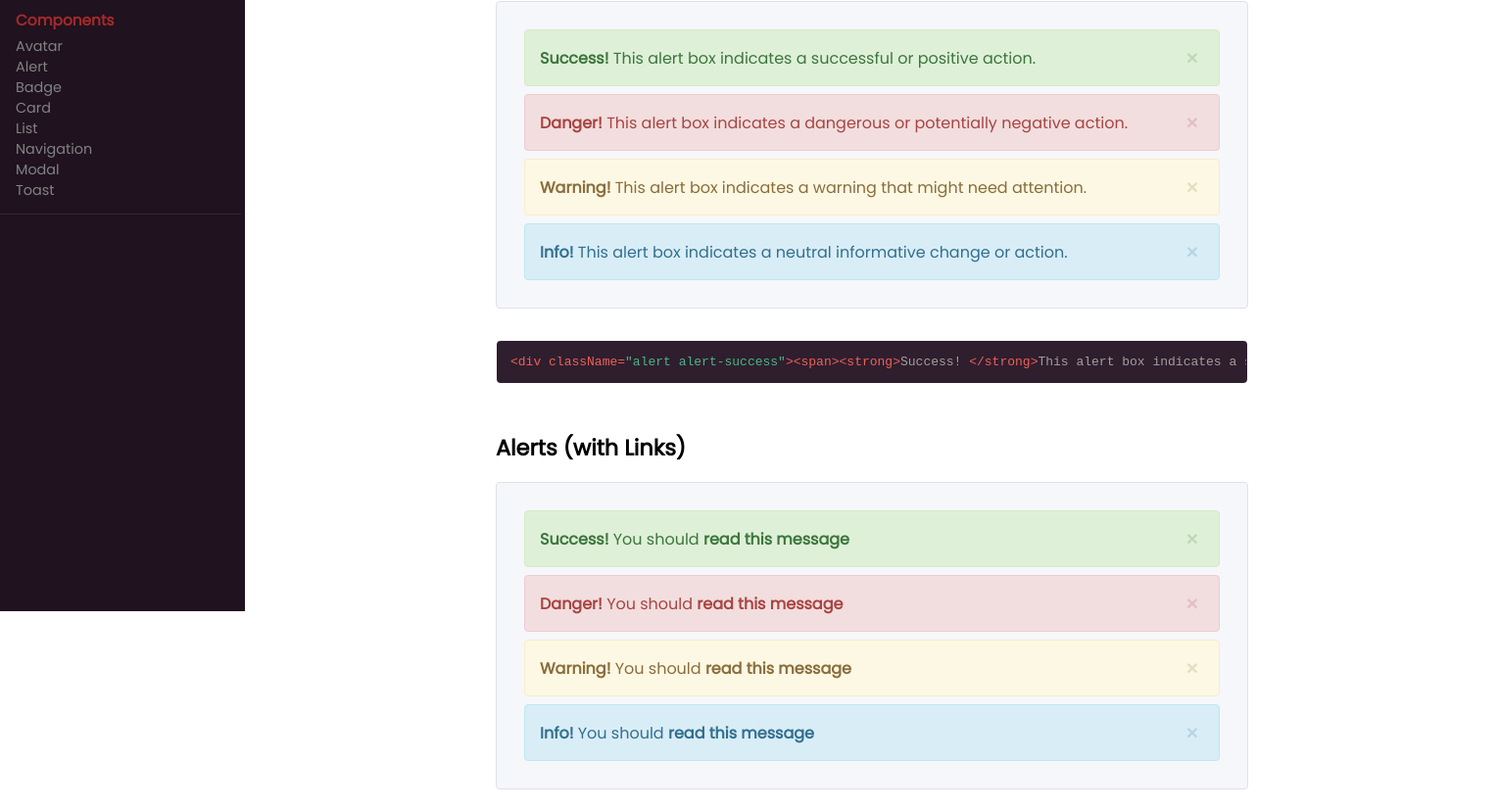
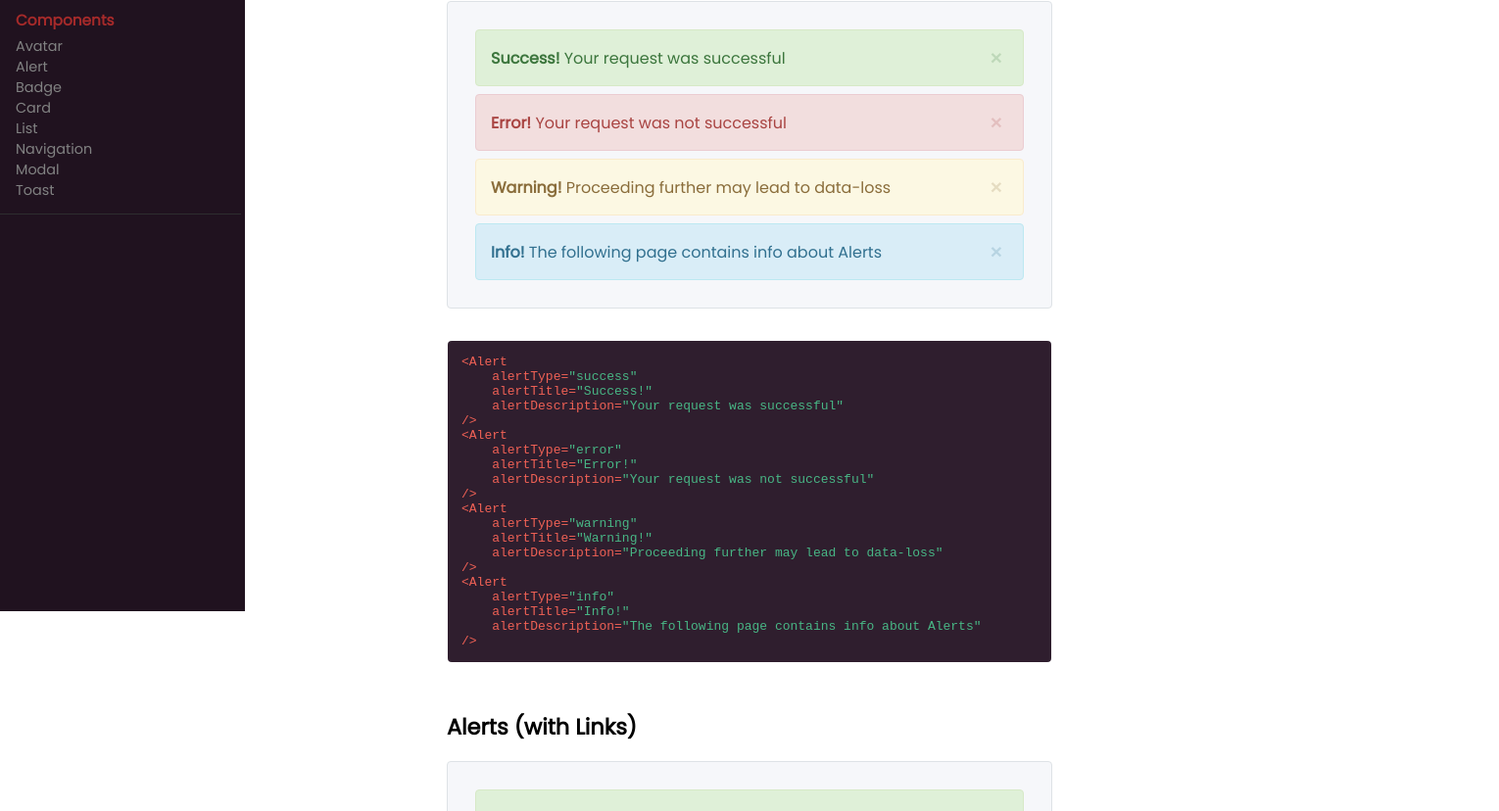
Before and after one commit to Shivaansh-Agarwal/Cardboard-UI, a React (Create React App) app: page /app/alert in a window 1280 px wide. Shown: the part 251-1079 px from the top of the page at 98% size, 1530 px wide, since content can reach past the window. Built offline with nearby package versions, Linux system fonts and the light colour scheme.

Commit message:
refactor: Alerts Page

```diff
--- a/src/components/css-components/Alert/Alert.jsx
+++ b/src/components/css-components/Alert/Alert.jsx
@@ -1,261 +1,35 @@
-import React, { useEffect } from "react";
-import hljs from "highlight.js";
-import {
-  CompPageTemplate,
-  CompSectionTemplate,
-} from "../CompPageTemplates.jsx";
+import React from "react";
+import { ALERT_TYPE_CLASS } from "./constants.js";
 
-const Alert = () => {
-  useEffect(() => {
-    hljs.highlightAll();
-  }, []);
+export const Alert = ({ alertType, alertTitle, alertDescription }) => {
   return (
-    <CompPageTemplate pageHeading={"Alerts"} sections={[section1, section2]} />
+    <div className={`alert ${ALERT_TYPE_CLASS[alertType]}`}>
+      <span>
+        <strong>{alertTitle + " "}</strong>
+        {alertDescription}
+      </span>
+      <button className="alert-btn-close">×</button>
+    </div>
   );
 };
 
-export default Alert;
-
-const section1Preview = (
-  <>
-    <div className="alert alert-success">
+export const AlertWithLink = ({
+  alertType,
+  alertTitle,
+  alertDescription,
+  alertLink,
+  alertLinkMsg,
+}) => {
+  return (
+    <div className={`alert ${ALERT_TYPE_CLASS[alertType]}`}>
       <span>
-        <strong>Success! </strong>
-        This alert box indicates a successful or positive action.
-      </span>
-      <button className="alert-btn-close">×</button>
-    </div>
-    <div className="alert alert-danger">
-      <span>
-        <strong>Danger! </strong>
-        This alert box indicates a dangerous or potentially negative action.
-      </span>
-      <button className="alert-btn-close">×</button>
-    </div>
-    <div className="alert alert-warning">
-      <span>
-        <strong>Warning! </strong>
-        This alert box indicates a warning that might need attention.
-      </span>
-      <button className="alert-btn-close">×</button>
-    </div>
-    <div className="alert alert-info">
-      <span>
-        <strong>Info! </strong>
-        This alert box indicates a neutral informative change or action.
-      </span>
-      <button className="alert-btn-close">×</button>
-    </div>
-  </>
-);
-
-let section1Code = (
-  <>
-    &lt;div className=&quot;alert alert-success&quot;&gt;
-    <br />
-    &lt;span&gt;
-    <br />
-    &lt;strong&gt;Success! &lt;/strong&gt;
-    <br />
-    This alert box indicates a successful or positive action.
-    <br />
-    &lt;/span&gt;
-    <br />
-    &lt;button className=&quot;alert-btn-close&quot;&gt;&times;&lt;/button&gt;
-    <br />
-    &lt;/div&gt;
-    <br />
-    &lt;div className=&quot;alert alert-danger&quot;&gt;
-    <br />
-    &lt;span&gt;
-    <br />
-    &lt;strong&gt;Danger! &lt;/strong&gt;
-    <br />
-    This alert box indicates a dangerous or potentially negative action.
-    <br />
-    &lt;/span&gt;
-    <br />
-    &lt;button className=&quot;alert-btn-close&quot;&gt;&times;&lt;/button&gt;
-    <br />
-    &lt;/div&gt;
-    <br />
-    &lt;div className=&quot;alert alert-warning&quot;&gt;
-    <br />
-    &lt;span&gt;
-    <br />
-    &lt;strong&gt;Warning! &lt;/strong&gt;
-    <br />
-    This alert box indicates a warning that might need attention.
-    <br />
-    &lt;/span&gt;
-    <br />
-    &lt;button className=&quot;alert-btn-close&quot;&gt;&times;&lt;/button&gt;
-    <br />
-    &lt;/div&gt;
-    <br />
-    &lt;div className=&quot;alert alert-info&quot;&gt;
-    <br />
-    &lt;span&gt;
-    <br />
-    &lt;strong&gt;Info! &lt;/strong&gt;
-    <br />
-    This alert box indicates a neutral informative change or action.
-    <br />
-    &lt;/span&gt;
-    <br />
-    &lt;button className=&quot;alert-btn-close&quot;&gt;&times;&lt;/button&gt;
-    <br />
-    &lt;/div&gt;
-    <br />
-  </>
-);
-
-const section1 = CompSectionTemplate({
-  sectionHeading: "Alerts",
-  sectionDesc: "",
-  preview: section1Preview,
-  code: section1Code,
-});
-
-const section2Preview = (
-  <>
-    <div className="alert alert-success">
-      <span>
-        <strong>Success! </strong>
-        You should{" "}
-        <a href="http://cardboardcss.netlify.app/" className="alert-link">
-          {" "}
-          read this message
+        <strong>{alertTitle + " "}</strong>
+        {alertDescription}
+        <a href={alertLink} className="alert-link">
+          {" " + alertLinkMsg}
         </a>
       </span>
       <button className="alert-btn-close">×</button>
     </div>
-    <div className="alert alert-danger">
-      <span>
-        <strong>Danger! </strong>
-        You should{" "}
-        <a href="http://cardboardcss.netlify.app/" className="alert-link">
-          {" "}
-          read this message
-        </a>
-      </span>
-      <button className="alert-btn-close">×</button>
-    </div>
-    <div className="alert alert-warning">
-      <span>
-        <strong>Warning! </strong>
-        You should{" "}
-        <a href="http://cardboardcss.netlify.app/" className="alert-link">
-          {" "}
-          read this message
-        </a>
-      </span>
-      <button className="alert-btn-close">×</button>
-    </div>
-    <div className="alert alert-info">
-      <span>
-        <strong>Info! </strong>
-        You should{" "}
-        <a href="http://cardboardcss.netlify.app/" className="alert-link">
-          {" "}
-          read this message
-        </a>
-      </span>
-      <button className="alert-btn-close">×</button>
-    </div>
-  </>
-);
-const section2Code = (
-  <>
-    &lt;div className=&quot;alert alert-success&quot;&gt;
-    <br />
-    &lt;span&gt;
-    <br />
-    &lt;strong&gt;Success! &lt;/strong&gt;
-    <br />
-    You should
-    <br />
-    &lt;a href=&quot;http://cardboardcss.netlify.app/&quot;
-    className=&quot;alert-link&quot;&gt;
-    <br />
-    read this message
-    <br />
-    &lt;/a&gt;
-    <br />
-    &lt;/span&gt;
-    <br />
-    &lt;button className=&quot;alert-btn-close&quot;&gt;&times;&lt;/button&gt;
-    <br />
-    &lt;/div&gt;
-    <br />
-    &lt;div className=&quot;alert alert-danger&quot;&gt;
-    <br />
-    &lt;span&gt;
-    <br />
-    &lt;strong&gt;Danger! &lt;/strong&gt;
-    <br />
-    You should
-    <br />
-    &lt;a href=&quot;http://cardboardcss.netlify.app/&quot;
-    className=&quot;alert-link&quot;&gt;
-    <br />
-    read this message
-    <br />
-    &lt;/a&gt;
-    <br />
-    &lt;/span&gt;
-    <br />
-    &lt;button className=&quot;alert-btn-close&quot;&gt;&times;&lt;/button&gt;
-    <br />
-    &lt;/div&gt;
-    <br />
-    &lt;div className=&quot;alert alert-warning&quot;&gt;
-    <br />
-    &lt;span&gt;
-    <br />
-    &lt;strong&gt;Warning! &lt;/strong&gt;
-    <br />
-    You should
-    <br />
-    &lt;a href=&quot;http://cardboardcss.netlify.app/&quot;
-    className=&quot;alert-link&quot;&gt;
-    <br />
-    read this message
-    <br />
-    &lt;/a&gt;
-    <br />
-    &lt;/span&gt;
-    <br />
-    &lt;button className=&quot;alert-btn-close&quot;&gt;&times;&lt;/button&gt;
-    <br />
-    &lt;/div&gt;
-    <br />
-    &lt;div className=&quot;alert alert-info&quot;&gt;
-    <br />
-    &lt;span&gt;
-    <br />
-    &lt;strong&gt;Info! &lt;/strong&gt;
-    <br />
-    You should
-    <br />
-    &lt;a href=&quot;http://cardboardcss.netlify.app/&quot;
-    className=&quot;alert-link&quot;&gt;
-    <br />
-    read this message
-    <br />
-    &lt;/a&gt;
-    <br />
-    &lt;/span&gt;
-    <br />
-    &lt;button className=&quot;alert-btn-close&quot;&gt;&times;&lt;/button&gt;
-    <br />
-    &lt;/div&gt;
-    <br />
-  </>
-);
-const section2 = CompSectionTemplate({
-  sectionHeading: "Alerts (with Links)",
-  sectionDesc: "",
-  preview: section2Preview,
-  code: section2Code,
-});
+  );
+};
--- /dev/null
+++ b/src/components/css-components/Alert/AlertUtility.jsx
@@ -0,0 +1,139 @@
+import React, { useEffect } from "react";
+import hljs from "highlight.js";
+import {
+  CompPageTemplate,
+  CompSectionTemplate,
+} from "../CompPageTemplates.jsx";
+import { Alert, AlertWithLink } from "./Alert.jsx";
+
+const AlertUtility = () => {
+  useEffect(() => {
+    hljs.highlightAll();
+  }, []);
+  return (
+    <CompPageTemplate pageHeading={"Alerts"} sections={[section1, section2]} />
+  );
+};
+
+export default AlertUtility;
+
+const section1Preview = (
+  <>
+    <Alert
+      alertType="success"
+      alertTitle="Success!"
+      alertDescription="Your request was successful"
+    />
+    <Alert
+      alertType="error"
+      alertTitle="Error!"
+      alertDescription="Your request was not successful"
+    />
+    <Alert
+      alertType="warning"
+      alertTitle="Warning!"
+      alertDescription="Proceeding further may lead to data-loss"
+    />
+    <Alert
+      alertType="info"
+      alertTitle="Info!"
+      alertDescription="The following page contains info about Alerts"
+    />
+  </>
+);
+
+let section1Code = `<Alert
+    alertType="success"
+    alertTitle="Success!"
+    alertDescription="Your request was successful"
+/>
+<Alert
+    alertType="error"
+    alertTitle="Error!"
+    alertDescription="Your request was not successful"
+/>
+<Alert
+    alertType="warning"
+    alertTitle="Warning!"
+    alertDescription="Proceeding further may lead to data-loss"
+/>
+<Alert
+    alertType="info"
+    alertTitle="Info!"
+    alertDescription="The following page contains info about Alerts"
+/>`;
+
+const section1 = CompSectionTemplate({
+  sectionHeading: "Alerts",
+  sectionDesc: "",
+  preview: section1Preview,
+  code: section1Code,
+});
+
+const section2Preview = (
+  <>
+    <AlertWithLink
+      alertType="success"
+      alertTitle="Success!"
+      alertDescription="Your request was successful"
+      alertLink="https://cardboard-ui-dev.netlify.app/"
+      alertLinkMsg="read this message"
+    />
+    <AlertWithLink
+      alertType="error"
+      alertTitle="Error!"
+      alertDescription="Your request was not successful"
+      alertLink="https://cardboard-ui-dev.netlify.app/"
+      alertLinkMsg="read this message"
+    />
+    <AlertWithLink
+      alertType="warning"
+      alertTitle="Warning!"
+      alertDescription="Proceeding further may lead to data-loss"
+      alertLink="https://cardboard-ui-dev.netlify.app/"
+      alertLinkMsg="read this message"
+    />
+    <AlertWithLink
+      alertType="info"
+      alertTitle="Info!"
+      alertDescription="The following page contains info about alerts"
+      alertLink="https://cardboard-ui-dev.netlify.app/"
+      alertLinkMsg="read this message"
+    />
+  </>
+);
+const section2Code = `<AlertWithLink
+    alertType="success"
+    alertTitle="Success!"
+    alertDescription="Your request was successful"
+    alertLink="https://cardboard-ui-dev.netlify.app/"
+    alertLinkMsg="read this message"
+/>
+<AlertWithLink
+    alertType="error"
+    alertTitle="Error!"
+    alertDescription="Your request was not successful"
+    alertLink="https://cardboard-ui-dev.netlify.app/"
+    alertLinkMsg="read this message"
+/>
+<AlertWithLink
+    alertType="warning"
+    alertTitle="Warning!"
+    alertDescription="Proceeding further may lead to data-loss"
+    alertLink="https://cardboard-ui-dev.netlify.app/"
+    alertLinkMsg="read this message"
+/>
+<AlertWithLink
+    alertType="info"
+    alertTitle="Info!"
+    alertDescription="The following page contains info about alerts"
+    alertLink="https://cardboard-ui-dev.netlify.app/"
+    alertLinkMsg="read this message"
+/>`;
+
+const section2 = CompSectionTemplate({
+  sectionHeading: "Alerts (with Links)",
+  sectionDesc: "",
+  preview: section2Preview,
+  code: section2Code,
+});
--- /dev/null
+++ b/src/components/css-components/Alert/constants.js
@@ -0,0 +1,6 @@
+export const ALERT_TYPE_CLASS = {
+  success: "alert-success",
+  warning: "alert-warning",
+  error: "alert-danger",
+  info: "alert-info",
+};
--- a/src/components/css-components/index.js
+++ b/src/components/css-components/index.js
@@ -1,7 +1,7 @@
 export { default as Introduction } from "./Introduction/Introduction.jsx";
 export { default as AvatarUtility } from "./Avatar/AvatarUtility.jsx";
 export { default as ButtonUtility } from "./Buttons/ButtonUtility.jsx";
-export { default as Alert } from "./Alert/Alert.jsx";
+export { default as AlertUtility } from "./Alert/AlertUtility.jsx";
 export { default as CardUtility } from "./Card/CardUtility.jsx";
 export { default as BadgeUtility } from "./Badge/BadgeUtility.jsx";
 export { default as ListUtility } from "./List/ListUtility.jsx";
--- a/src/components/outer-components/Main/Main.jsx
+++ b/src/components/outer-components/Main/Main.jsx
@@ -4,7 +4,7 @@ import {
   Introduction,
   AvatarUtility,
   ButtonUtility,
-  Alert,
+  AlertUtility,
   CardUtility,
   BadgeUtility,
   ListUtility,
@@ -20,7 +20,7 @@ const Main = () => {
         <Route path="/app/introduction" component={Introduction} />
         <Route path="/app/avatar" component={AvatarUtility} />
         <Route path="/app/button" component={ButtonUtility} />
-        <Route path="/app/alert" component={Alert} />
+        <Route path="/app/alert" component={AlertUtility} />
         <Route path="/app/card" component={CardUtility} />
         <Route path="/app/badge" component={BadgeUtility} />
         <Route path="/app/list" component={ListUtility} />
```
